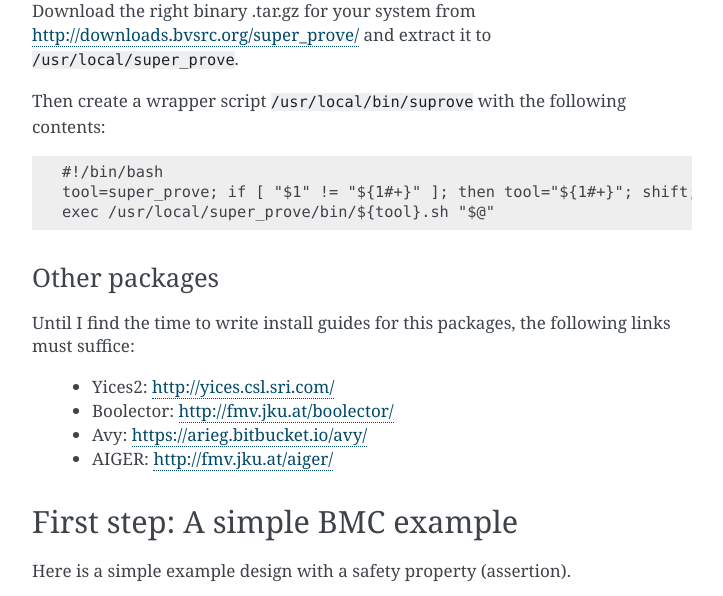
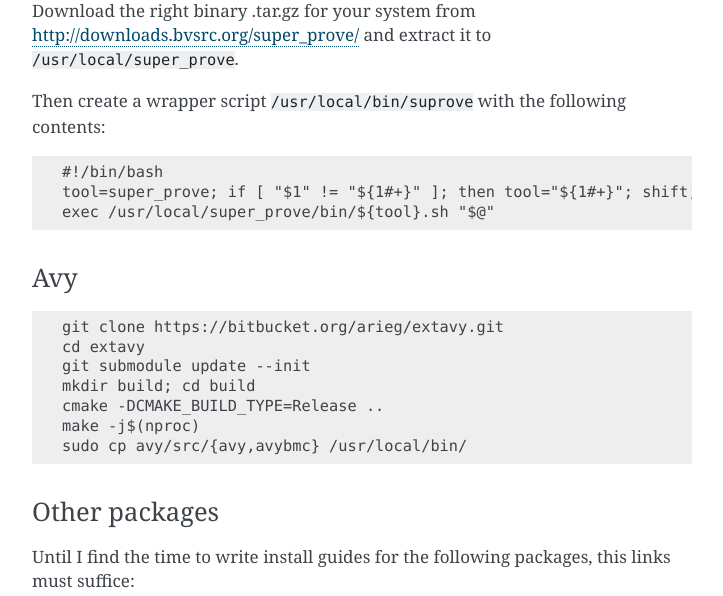
Before and after one commit to YosysHQ/sby, a Sphinx documentation site: the page built from docs/source/quickstart.rst, in a window 1280 px wide and 900 px high, scrolled down 1151 px, cut to the strip 0-596 px from the top of the window. Shown: the whole strip, without its empty margins (388-1111 px from the left). Built offline with Sphinx 7.4.7, drawn with Linux system fonts in a browser that asks for light colours.

```diff
--- a/docs/source/quickstart.rst
+++ b/docs/source/quickstart.rst
@@ -70,14 +70,27 @@ Then create a wrapper script ``/usr/local/bin/suprove`` with the following conte
    tool=super_prove; if [ "$1" != "${1#+}" ]; then tool="${1#+}"; shift; fi
    exec /usr/local/super_prove/bin/${tool}.sh "$@"
 
+Avy
+~~~
+
+.. code-block:: text
+
+   git clone https://bitbucket.org/arieg/extavy.git
+   cd extavy
+   git submodule update --init
+   mkdir build; cd build
+   cmake -DCMAKE_BUILD_TYPE=Release ..
+   make -j$(nproc)
+   sudo cp avy/src/{avy,avybmc} /usr/local/bin/
+
 Other packages
 ~~~~~~~~~~~~~~
 
-Until I find the time to write install guides for this packages, the following links must suffice:
+Until I find the time to write install guides for the following packages, this
+links must suffice:
 
   * Yices2: http://yices.csl.sri.com/
   * Boolector: http://fmv.jku.at/boolector/
-  * Avy: https://arieg.bitbucket.io/avy/
   * AIGER: http://fmv.jku.at/aiger/
 
 First step: A simple BMC example
```
